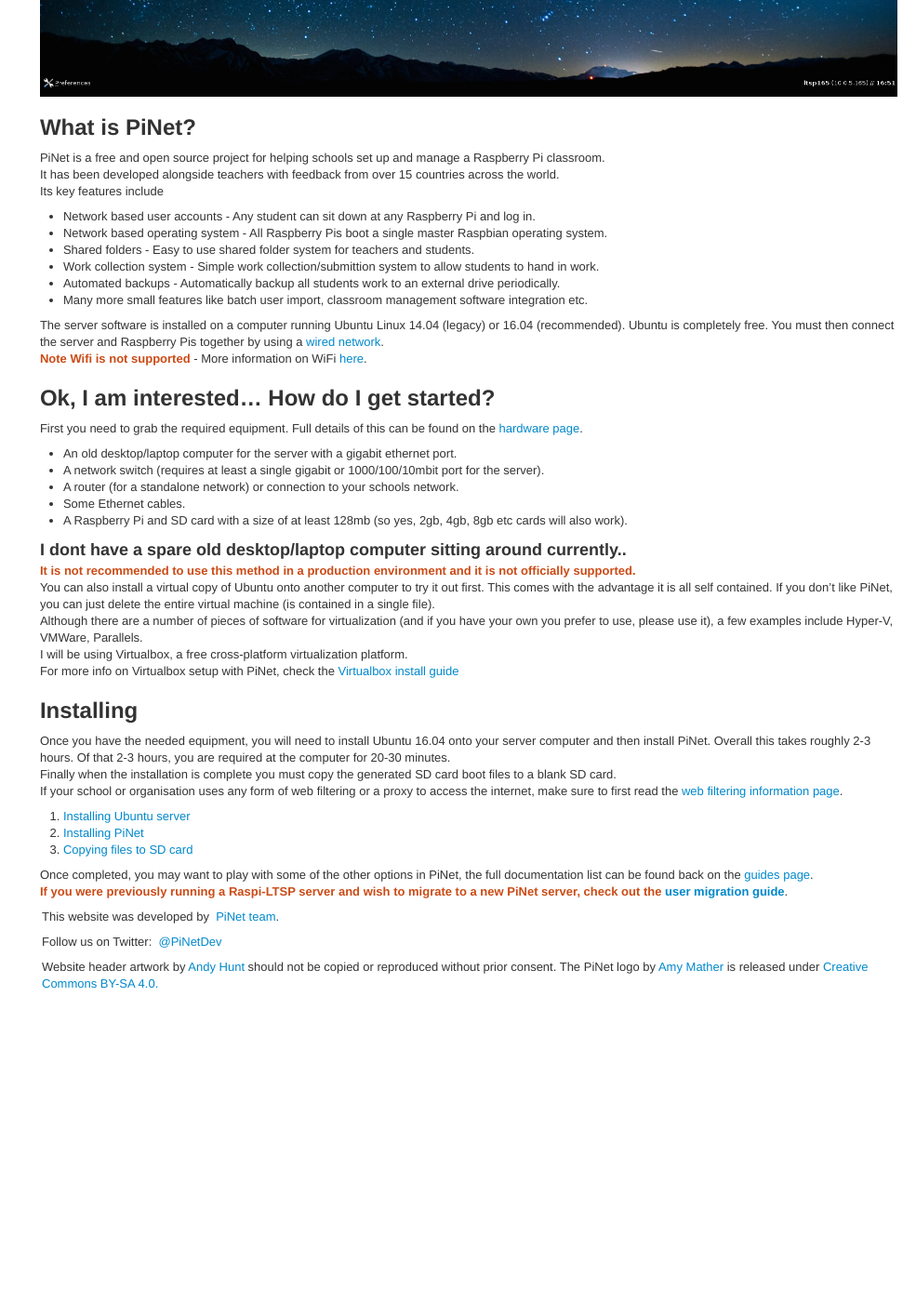
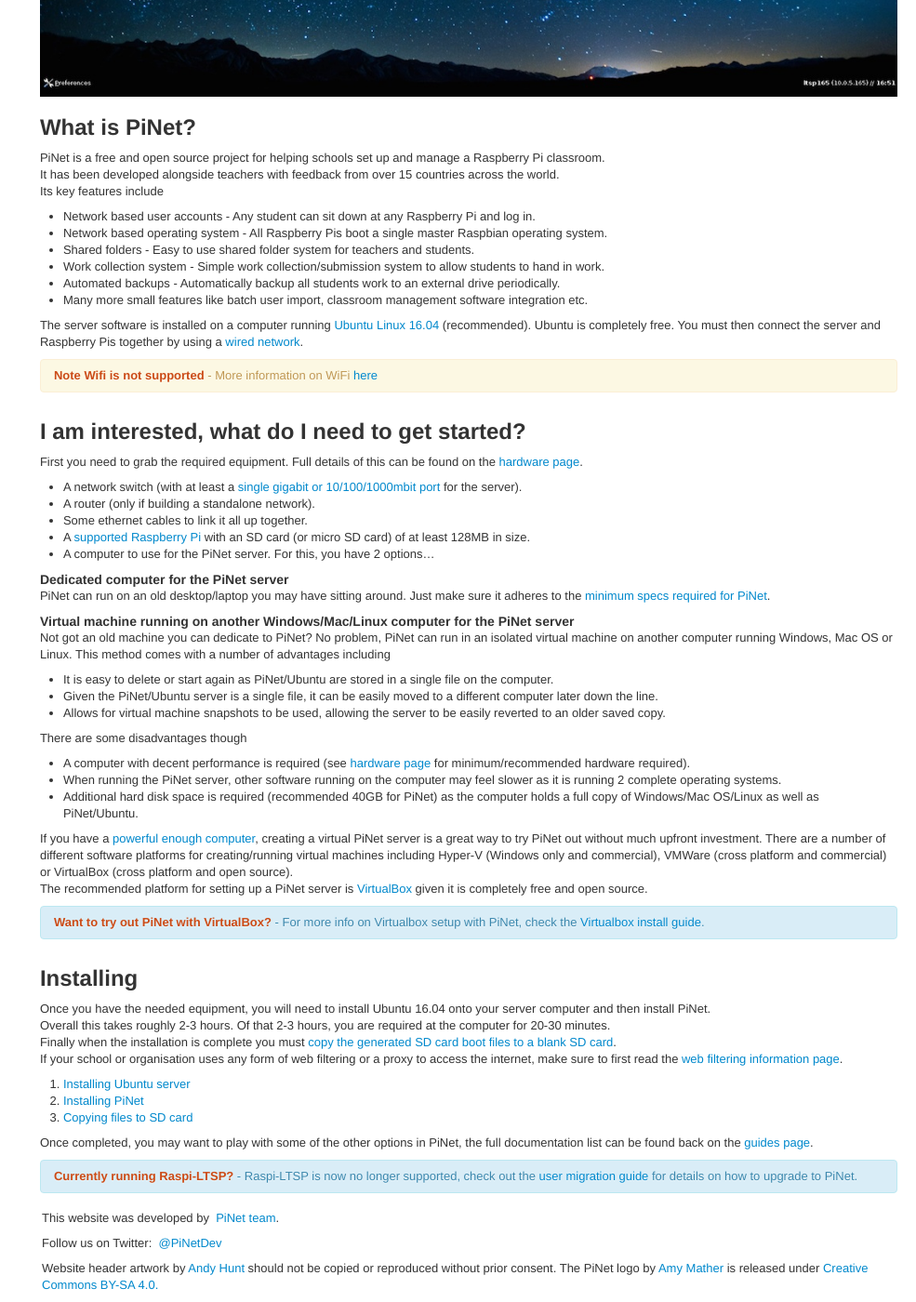
Before and after one commit to PiNet/PiNet.github.io, a Jekyll site: the page built from articles/installation/getting_started.md, in a window 1280 px wide and 1400 px high, scrolled down 473 px. Shown: the whole window at 93% size, without its empty margins (295-1280 px from the left). Built offline with Jekyll 4.4.1, drawn with Linux system fonts in a browser that asks for light colours; some web fonts are replaced; before the commit the page ends 1549 px from its top, so only the background shows below that; some of the changed text lies outside the part shown.

Commit message:
Update alerts and getting started page

```diff
--- a/_includes/danger.html
+++ b/_includes/danger.html
@@ -1,7 +1,7 @@
-<!--
+{% comment %}
 {% include danger.html title="Title" message="Message!"%}
--->
+{% endcomment %}
 
 <div class="alert alert-danger">
-  <strong>{{ include.title }}</strong> {{ include.message }}
+  <strong>{{ include.title }}</strong> - {{ include.message }}
 </div>
--- a/_includes/info.html
+++ b/_includes/info.html
@@ -1,7 +1,7 @@
-<!--
+{% comment %}
 {% include info.html title="Title" message="Message!"%}
--->
+{% endcomment %}
 
 <div class="alert alert-info">
-  <strong>{{ include.title }}</strong> {{ include.message }}
+  <strong>{{ include.title }}</strong> - {{ include.message }}
 </div>
--- a/_includes/success.html
+++ b/_includes/success.html
@@ -1,7 +1,7 @@
-<!--
+{% comment %}
 {% include success.html title="Title" message="Message!"%}
--->
+{% endcomment %}
 
 <div class="alert alert-success">
-  <strong>{{ include.title }}</strong> {{ include.message }}
+  <strong>{{ include.title }}</strong> - {{ include.message }}
 </div>
--- a/_includes/warning.html
+++ b/_includes/warning.html
@@ -1,7 +1,7 @@
-<!--
+{% comment %}
 {% include warning.html title="Title" message="Message!"%}
--->
+{% endcomment %}
 
 <div class="alert alert-warning">
-  <strong>{{ include.title }}</strong> {{ include.message }}
+  <strong>{{ include.title }}</strong> - {{ include.message }}
 </div>
--- a/articles/installation/getting_started.md
+++ b/articles/installation/getting_started.md
@@ -14,35 +14,47 @@
 - Network based user accounts - Any student can sit down at any Raspberry Pi and log in.
 - Network based operating system - All Raspberry Pis boot a single master Raspbian operating system.
 - Shared folders - Easy to use shared folder system for teachers and students.
-- Work collection system - Simple work collection/submittion system to allow students to hand in work.
+- Work collection system - Simple work collection/submission system to allow students to hand in work.
 - Automated backups - Automatically backup all students work to an external drive periodically.
 - Many more small features like batch user import, classroom management software integration etc.
 
-The server software is installed on a computer running Ubuntu Linux 14.04 (legacy) or 16.04 (recommended). Ubuntu is completely free. You must then connect the server and Raspberry Pis together by using a [wired network](hardware.html).
-**Note Wifi is not supported** - More information on WiFi [here](../faq.html).
+The server software is installed on a computer running [Ubuntu Linux 16.04](https://www.ubuntu.com/desktop) (recommended). Ubuntu is completely free. You must then connect the server and Raspberry Pis together by using a [wired network](hardware.html).
+{% include warning.html title="Note Wifi is not supported" message="More information on WiFi <a href='../faq.html'>here</a>"%}
 
-## Ok, I am interested... How do I get started?
+
+## I am interested, what do I need to get started?
 First you need to grab the required equipment. Full details of this can be found on the [hardware page](hardware.html).
-- An old desktop/laptop computer for the server with a gigabit ethernet port.
-- A network switch (requires at least a single gigabit or 1000/100/10mbit port for the server).
-- A router (for a standalone network) or connection to your schools network.
-- Some Ethernet cables.
-- A Raspberry Pi and SD card with a size of at least 128mb (so yes, 2gb, 4gb, 8gb etc cards will also work).
+- A network switch (with at least a [single gigabit or 10/100/1000mbit port](https://youtu.be/Wyy8wb2D_y4?t=79) for the server).
+- A router (only if building a standalone network).
+- Some ethernet cables to link it all up together.
+- A [supported Raspberry Pi](http://pinet.org.uk/articles/key-info.html) with an SD card (or micro SD card) of at least 128MB in size.
+- A computer to use for the PiNet server. For this, you have 2 options...
 
-### I dont have a spare old desktop/laptop computer sitting around currently..
-**It is not recommended to use this method in a production environment and it is not officially supported.**
-You can also install a virtual copy of Ubuntu onto another computer to try it out first. This comes with the advantage it is all self contained. If you don't like PiNet, you can just delete the entire
-virtual machine (is contained in a single file).
-Although there are a number of pieces of software for virtualization (and if you have your own you prefer to use, please use it), a few examples include Hyper-V, VMWare, Parallels.
-I will be using Virtualbox, a free cross-platform virtualization platform.
-For more info on Virtualbox setup with PiNet, check the [Virtualbox install guide](virtualbox.html)
+#### Dedicated computer for the PiNet server
+PiNet can run on an old desktop/laptop you may have sitting around. Just make sure it adheres to the [minimum specs required for PiNet](hardware.html).
+
+#### Virtual machine running on another Windows/Mac/Linux computer for the PiNet server
+Not got an old machine you can dedicate to PiNet? No problem, PiNet can run in an isolated virtual machine on another computer running Windows, Mac OS or Linux. This method comes with a number of advantages including
+- It is easy to delete or start again as PiNet/Ubuntu are stored in a single file on the computer.
+- Given the PiNet/Ubuntu server is a single file, it can be easily moved to a different computer later down the line.
+- Allows for virtual machine snapshots to be used, allowing the server to be easily reverted to an older saved copy.
+
+There are some disadvantages though
+- A computer with decent performance is required (see [hardware page](hardware.html) for minimum/recommended hardware required).
+- When running the PiNet server, other software running on the computer may feel slower as it is running 2 complete operating systems.
+- Additional hard disk space is required (recommended 40GB for PiNet) as the computer holds a full copy of Windows/Mac OS/Linux as well as PiNet/Ubuntu.
+
+If you have a [powerful enough computer](hardware.html), creating a virtual PiNet server is a great way to try PiNet out without much upfront investment. There are a number of different software platforms for creating/running virtual machines including Hyper-V (Windows only and commercial), VMWare (cross platform and commercial) or VirtualBox (cross platform and open source).
+The recommended platform for setting up a PiNet server is [VirtualBox](https://www.virtualbox.org/) given it is completely free and open source.
+
+{% include info.html title="Want to try out PiNet with VirtualBox?" message="For more info on Virtualbox setup with PiNet, check the <a href='virtualbox.html'>Virtualbox install guide</a>."%}
 
 Installing
 -----------
 
 Once you have the needed equipment, you will need to install Ubuntu 16.04 onto your server computer and then install PiNet.
 Overall this takes roughly 2-3 hours. Of that 2-3 hours, you are required at the computer for 20-30 minutes.
-Finally when the installation is complete you must copy the generated SD card boot files to a blank SD card.
+Finally when the installation is complete you must [copy the generated SD card boot files to a blank SD card](sd-card-copy.html).
 If your school or organisation uses any form of web filtering or a proxy to access the internet, make sure to first read the [web filtering information page](../advanced/web-filtering.html).
 
 1. [Installing Ubuntu server](installing-ubuntu.html)
@@ -50,4 +62,4 @@
 1. [Copying files to SD card](sd-card-copy.html)
 
 Once completed, you may want to play with some of the other options in PiNet, the full documentation list can be found back on the [guides page](../guides.html).
-**If you were previously running a Raspi-LTSP server and wish to migrate to a new PiNet server, check out the [user migration guide](../manage-users/migration.html)**.
+{% include info.html title="Currently running Raspi-LTSP?" message="Raspi-LTSP is now no longer supported, check out the <a href='../manage-users/migration.html'>user migration guide</a> for details on how to upgrade to PiNet."%}
```
Also changed, not shown: assets/images/raspi-login-large.jpeg (added), assets/images/raspi-login.jpeg.
